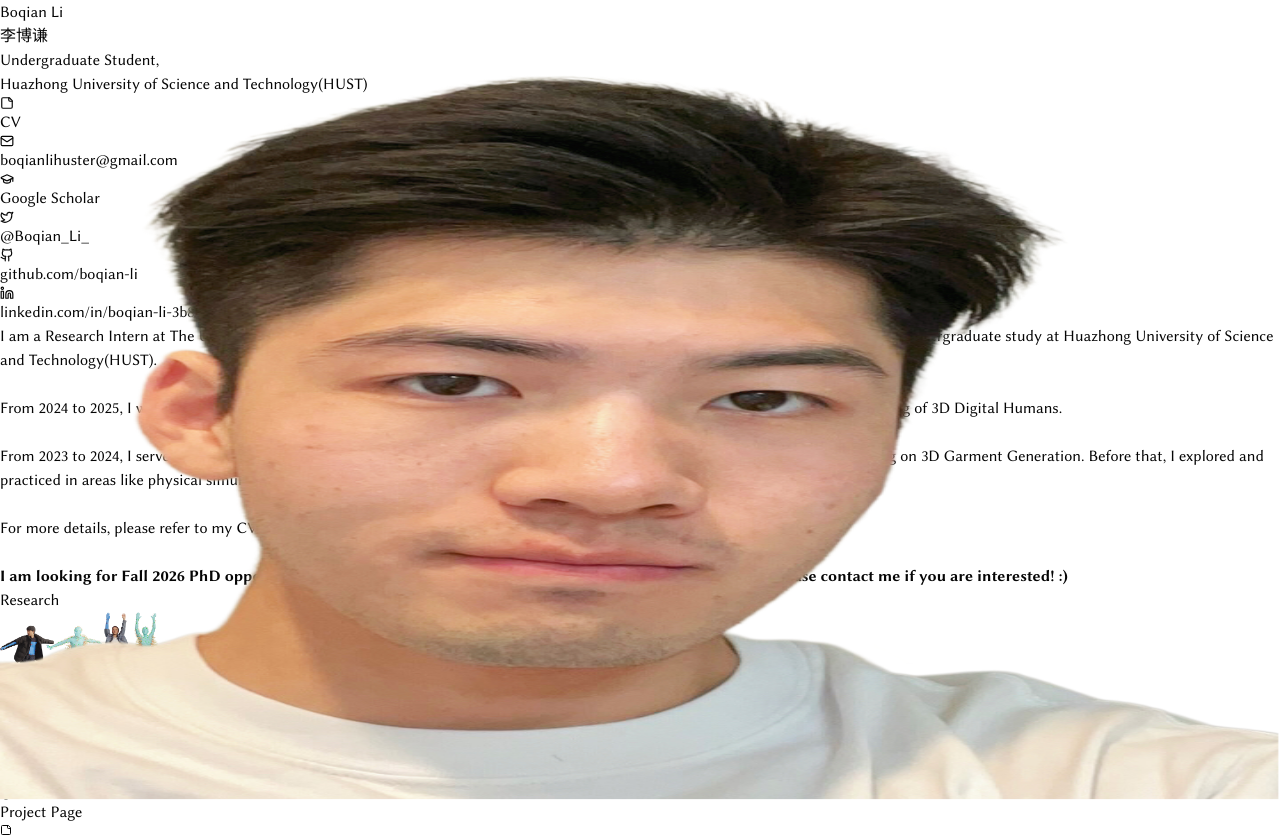
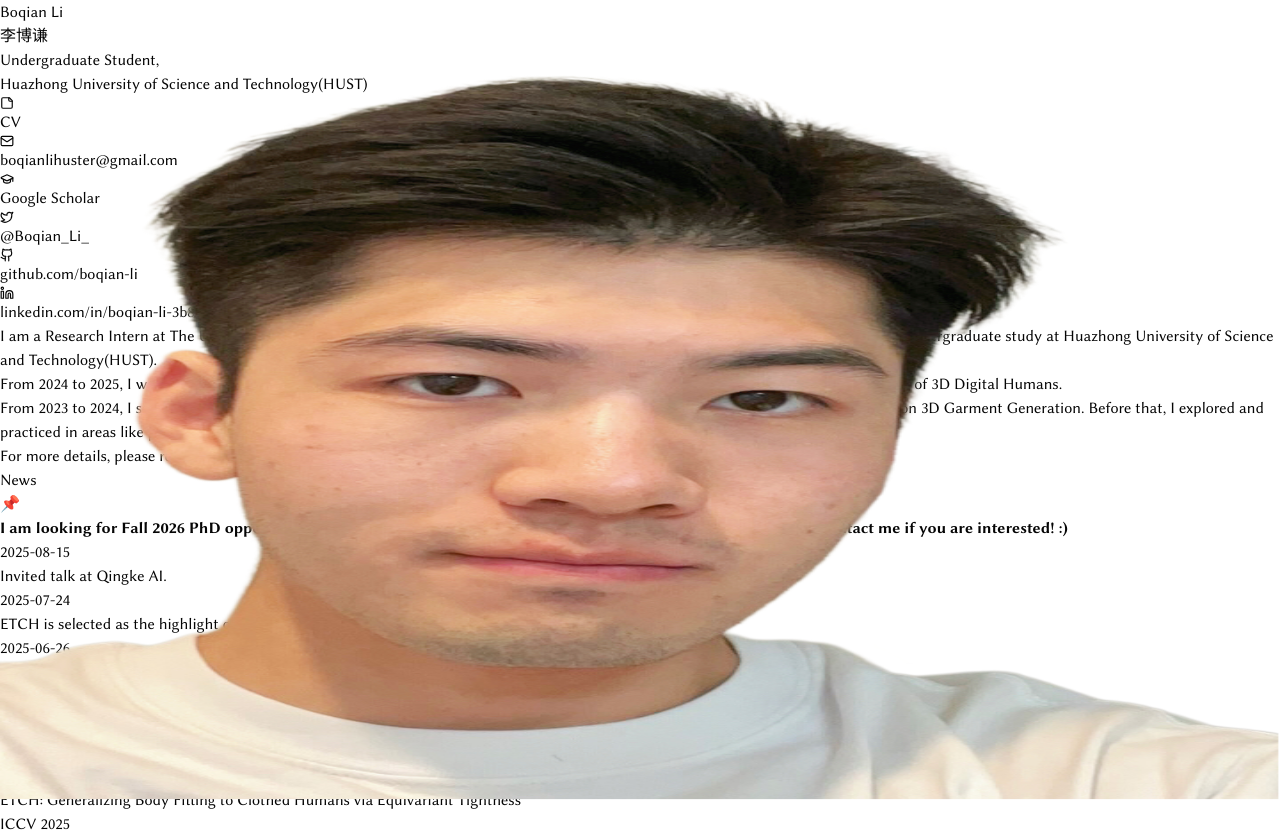
Before and after one commit to boqian-li/boqian-li.github.io, a Next.js app: page / in a window 1280 px wide. Shown: the top 837 px of the page. Built offline with nearby package versions, Linux system fonts and the light colour scheme.

Commit message:
update page layout; add news section

```diff
--- a/src/app/globals.css
+++ b/src/app/globals.css
@@ -1,6 +1,24 @@
 @tailwind base;
 @tailwind components;
 @tailwind utilities;
+
+/* 自定义滚动条样式 */
+::-webkit-scrollbar {
+  width: 6px;
+}
+
+::-webkit-scrollbar-track {
+  background: transparent;
+}
+
+::-webkit-scrollbar-thumb {
+  background: #d4d4d4;
+  border-radius: 3px;
+}
+
+::-webkit-scrollbar-thumb:hover {
+  background: #a3a3a3;
+}
 
 :root {
   --background: #ffffff;
--- a/src/app/page.tsx
+++ b/src/app/page.tsx
@@ -29,12 +29,12 @@ export default function Home() {
           </div>
 
           {/* Right Column - Scrolling Content */}
-          <div className="col-span-12 md:col-span-8 md:col-start-5 space-y-16 md:space-y-24">
+          <div className="col-span-12 md:col-span-8 md:col-start-5 space-y-8 md:space-y-12">
             {/* About section is typically first */}
             {aboutMe.description && (
               <section>
-                <p
-                  className="font-serif text-base leading-relaxed [&_a]:text-[#1e86c8] [&_a]:font-bold [&_a:hover]:text-blue-400"
+                <div
+                  className="font-serif text-base leading-relaxed [&_a]:text-[#1e86c8] [&_a]:font-bold [&_a:hover]:text-blue-400 [&>p]:mb-4 last:[&>p]:mb-0"
                   dangerouslySetInnerHTML={{ __html: aboutMe.description }}
                 />
               </section>
@@ -48,15 +48,19 @@ export default function Home() {
                   return (
                     newsData.length > 0 && (
                       <section key={sectionName}>
-                        <h2 className="font-serif text-xl mb-6 tracking-wide uppercase">
+                        <h2 className="font-serif text-xl mb-6 tracking-wide uppercase font-bold">
                           News
                         </h2>
-                        <div className="space-y-12">
-                          {newsData.map((news, index) => (
-                            <div key={index}>
-                              <NewsEntry news={news} />
-                            </div>
-                          ))}
+                        <div className="max-h-[255px] overflow-y-auto pr-4 space-y-2 hover:overflow-y-scroll border-2 border-zinc-200 rounded-lg p-4 bg-zinc-50/70">
+                          {newsData
+                            .sort((a, b) => {
+                              if (a.pinned && !b.pinned) return -1;
+                              if (!a.pinned && b.pinned) return 1;
+                              return 0;
+                            })
+                            .map((news, index) => (
+                              <NewsEntry key={index} news={news} />
+                            ))}
                         </div>
                       </section>
                     )
@@ -83,12 +87,12 @@ export default function Home() {
                         <h2 className="font-serif text-xl mb-6 tracking-wide uppercase font-bold">
                           Research
                         </h2>
-                        <div className="space-y-12">
+                        <div className="space-y-6">
                           {publicationData.map((publication, index) => (
                             <div key={index}>
                               <PublicationEntry publication={publication} />
                               {index < publicationData.length - 1 && (
-                                <div className="h-px bg-zinc-200 my-8" />
+                                <div className="h-px bg-zinc-200 my-4" />
                               )}
                             </div>
                           ))}
@@ -103,7 +107,7 @@ export default function Home() {
                         <h2 className="font-serif text-xl mb-6 tracking-wide uppercase font-bold">
                           Experience
                         </h2>
-                        <div className="space-y-12">
+                        <div className="space-y-6">
                           {experienceData.map((experience, index) => (
                             <ExperienceEntry
                               key={index}
--- a/src/components/news-entry.tsx
+++ b/src/components/news-entry.tsx
@@ -1,31 +1,25 @@
 import { ArrowUpRight } from "lucide-react";
 import { News } from "@/data/news";
 
-export function NewsEntry({ news }: { news: News }) {
+export function NewsEntry({
+  news,
+}: {
+  news: News;
+}) {
   return (
-    <div className="flex flex-row gap-6">
-      <div className="flex flex-col flex-1">
-        <p className="text-xs text-zinc-500 mb-2">{news.date}</p>
-        <h3 className="font-serif text-base mb-3">
-          {news.link ? (
-            <a
-              href={news.link}
-              target="_blank"
-              rel="noopener noreferrer"
-              className="group inline-flex items-center gap-2 hover:text-zinc-600 transition-colors duration-300"
-            >
-              {news.title}
-              <ArrowUpRight
-                size={16}
-                className="group-hover:translate-x-0.5 group-hover:-translate-y-0.5 transition-transform duration-300"
-              />
-            </a>
-          ) : (
-            news.title
-          )}
-        </h3>
-        <p className="text-sm text-zinc-600">{news.description}</p>
-      </div>
+    <div className={`flex flex-row gap-4 pb-2 border-b border-zinc-100 last:border-b-0 ${
+      news.pinned ? 'bg-blue-50/50 -mx-4 px-4 py-2 border-l-4 border-l-blue-400' : ''
+    }`}>
+      <p className="text-sm font-mono text-[#1e86c8] whitespace-nowrap flex items-center gap-2">
+        {news.pinned && (
+          <span className="text-sm [filter:hue-rotate(195deg)_saturate(70%)_brightness(115%)]">📌</span>
+        )}
+        {news.date}
+      </p>
+      <p
+        className="text-sm text-zinc-600 [&_a]:text-[#1e86c8] [&_a]:font-bold [&_a:hover]:text-blue-400"
+        dangerouslySetInnerHTML={{ __html: news.description }}
+      />
     </div>
   );
 }
--- a/src/data/aboutme.ts
+++ b/src/data/aboutme.ts
@@ -24,12 +24,11 @@ export const aboutMe: AboutMe = {
   institution: "Huazhong University of Science and Technology(HUST)",
   // Note that links work in the description
   description:
-    "I am a Research Intern at <a href='https://www.utexas.edu/'>The University of Texas at Austin</a>, supervised by Prof. <a href='https://www.cs.utexas.edu/~huangqx/'>Qixing Huang</a> and Prof. <a href='https://www.cs.utexas.edu/~pavlakos/'>Georgios Pavlakos</a>. I finished my undergraduate study at <a href='https://english.hust.edu.cn/'>Huazhong University of Science and Technology(HUST)</a>. <br><br> \
-    From 2024 to 2025, I was a Research Intern at <a href='http://endless.do/'>Endless Lab</a>, supervised by Prof. <a href='https://xiuyuliang.cn/'>Yuliang Xiu</a>, focusing on Representation and Understanding of 3D Digital Humans. <br><br> \
-    From 2023 to 2024, I served as a Research Intern at <a href='https://www.math.ucla.edu/aivc/'>AIVC Lab</a> at UCLA, supervised by Prof. <a href='https://www.math.ucla.edu/~cffjiang/index.html'>Chenfanfu Jiang</a> and Prof. <a href='https://yangzzzy.github.io/'>Yin Yang</a>, focusing on 3D Garment Generation. \
-    Before that, I explored and practiced in areas like physical simulation, Debiased Vision-Language Model and BCI(EEG analysis). <br><br> \
-    For more details, please refer to my <a href='/files/CV_Boqian_Li.pdf'>CV</a>. <br><br> \
-    <strong>I am looking for Fall 2026 PhD opportunities and am open to discussing potential research collaborations. Please contact me if you are interested! :)</strong>",
+    "<p>I am a Research Intern at <a href='https://www.utexas.edu/'>The University of Texas at Austin</a>, supervised by Prof. <a href='https://www.cs.utexas.edu/~huangqx/'>Qixing Huang</a> and Prof. <a href='https://www.cs.utexas.edu/~pavlakos/'>Georgios Pavlakos</a>. I finished my undergraduate study at <a href='https://english.hust.edu.cn/'>Huazhong University of Science and Technology(HUST)</a>.</p> \
+    <p>From 2024 to 2025, I was a Research Intern at <a href='http://endless.do/'>Endless Lab</a>, supervised by Prof. <a href='https://xiuyuliang.cn/'>Yuliang Xiu</a>, focusing on Representation and Understanding of 3D Digital Humans.</p> \
+    <p>From 2023 to 2024, I served as a Research Intern at <a href='https://www.math.ucla.edu/aivc/'>AIVC Lab</a> at UCLA, supervised by Prof. <a href='https://www.math.ucla.edu/~cffjiang/index.html'>Chenfanfu Jiang</a> and Prof. <a href='https://yangzzzy.github.io/'>Yin Yang</a>, focusing on 3D Garment Generation. \
+    Before that, I explored and practiced in areas like physical simulation, Debiased Vision-Language Model and BCI(EEG analysis).</p> \
+    <p>For more details, please refer to my <a href='/files/CV_Boqian_Li.pdf'>CV</a>.</p>",
   email: "boqianlihuster@gmail.com",
   imageUrl: "/images/IMG_0684.png",
   googleScholarUrl: "https://scholar.google.com/citations?user=7I8FkuoAAAAJ",
--- a/src/data/news.ts
+++ b/src/data/news.ts
@@ -1,16 +1,26 @@
 export interface News {
   date: string;
-  title: string;
   description: string;
-  link?: string;
+  pinned?: boolean;
 }
 
 export const newsData: News[] = [
-  // If you don't want to show news, just make the array empty.
-  // {
-  //   // date: "March 2024",
-  //   // title: "Paper accepted at ICML 2024",
-  //   // description: "Our work on causal discovery in time series data has been accepted at ICML 2024.",
-  //   // link: "https://icml.cc/",
-  // }
+  {
+    date: "",
+    description: "<strong>I am looking for Fall 2026 PhD opportunities and am open to discussing potential research collaborations. Please contact me if you are interested! :)</strong>",
+    pinned: true
+  },
+  {
+    date: "2025-08-15",
+    description: "Invited talk at <a href='https://qingkeai.online/archives/TBcYgpyb' target='_blank'>Qingke AI</a>.",
+  },
+  {
+    date: "2025-07-24",
+    description: "<a href='https://boqian-li.github.io/ETCH/' target='_blank'>ETCH</a> is selected as the highlight of ICCV 2025!"
+  },
+  {
+    date: "2025-06-26",
+    description: "One paper: <a href='https://arxiv.org/abs/2506.14603' target='_blank'>ETCH</a> is accepted by ICCV 2025!"
+  },
+
 ];
```
